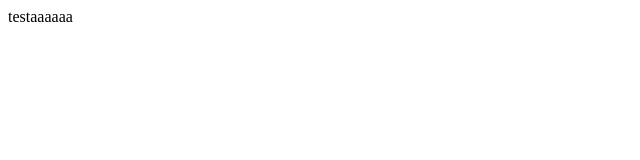
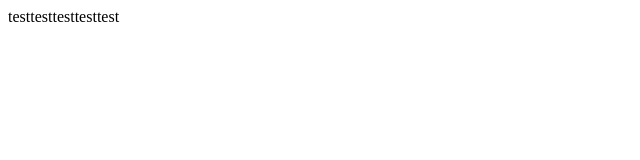
Before and after one commit to Wakai1001/taiwan-site, a plain HTML site: page taiwan-site/index.html in a window 1280 px wide. Shown: the full height of the page, 0-640 px from the left. Drawn offline with Linux system fonts and the light colour scheme.

Commit message:
testtest

```diff
--- a/taiwan-site/index.html
+++ b/taiwan-site/index.html
@@ -8,7 +8,7 @@
 </head>
 
 <body>
-  testaaaaaa
+  testtesttesttesttest
 </body>
 
 </html>
```
